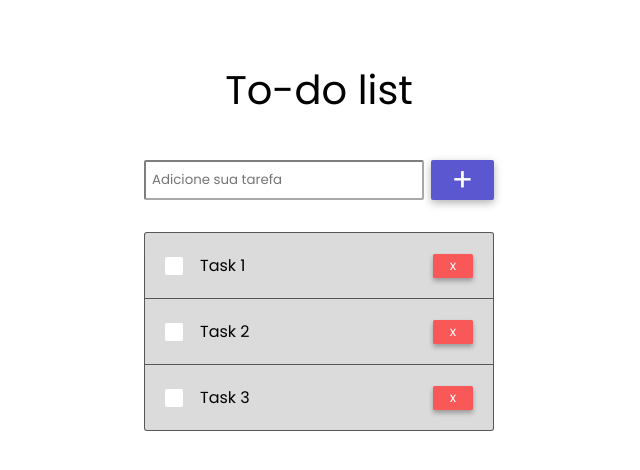
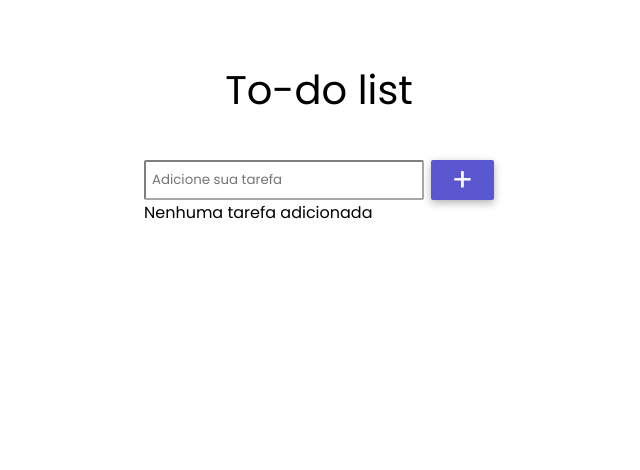
Before and after one commit to LucasAndrade912/to-do-app, a React (Create React App) app: page / in a window 1280 px wide. Shown: the top 470 px of the page, without its empty margins (321-961 px from the left). Built offline with nearby package versions, Linux system fonts and the light colour scheme.

Commit message:
render message if no tasks

```diff
--- a/src/App.jsx
+++ b/src/App.jsx
@@ -1,14 +1,21 @@
-import { Fragment } from 'react'
+import { Fragment, useState } from 'react'
 import InputField from './components/InputField';
 import Tasks from './components/Tasks';
+import EmptyTasks from './components/EmptyTasks';
 
 function App() {
+  const [tasks, setTasks] = useState([])
+
   return (
     <Fragment>
       <h1>To-do list</h1>
 
       <InputField />
-      <Tasks />
+      {
+        tasks.length === 0
+          ? <EmptyTasks />
+          : <Tasks tasks={tasks} />
+      }
     </Fragment>
   )
 }
--- /dev/null
+++ b/src/components/EmptyTasks.jsx
@@ -0,0 +1,11 @@
+import React from 'react'
+
+function EmptyTasks() {
+  return (
+    <div id="empty">
+      <span>Nenhuma tarefa adicionada</span>
+    </div>
+  )
+}
+
+export default EmptyTasks
--- a/src/components/Tasks.jsx
+++ b/src/components/Tasks.jsx
@@ -1,12 +1,12 @@
 import React from 'react'
 import Task from './Task'
 
-function Tasks() {
+function Tasks(props) {
+  const { tasks } = props
+
   return (
     <div id="tasks">
-      <Task name="Task 1" />
-      <Task name="Task 2" />
-      <Task name="Task 3" />
+      { tasks.map((task, index) => <Task name={task} key={index} />) }
     </div>
   )
 }
```
